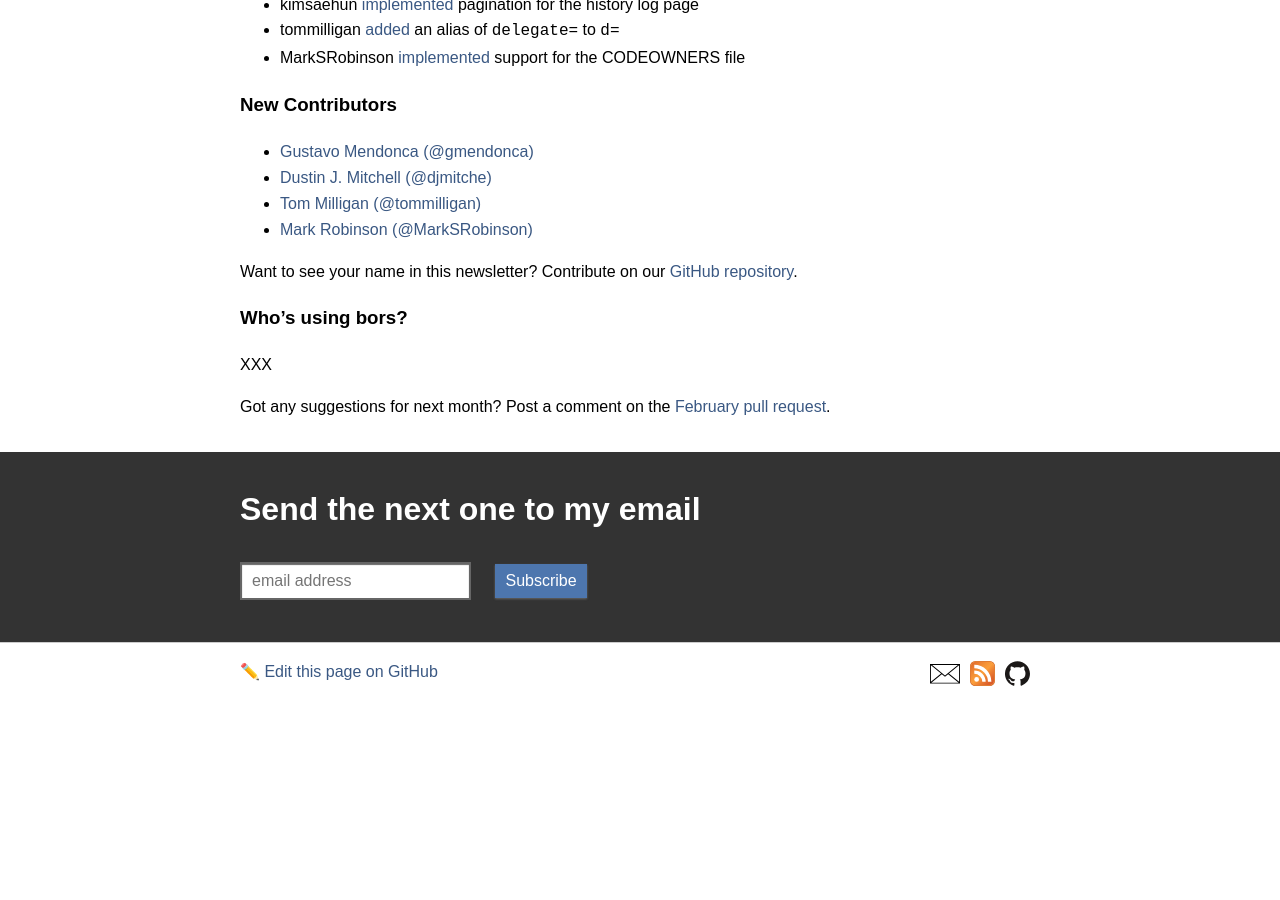
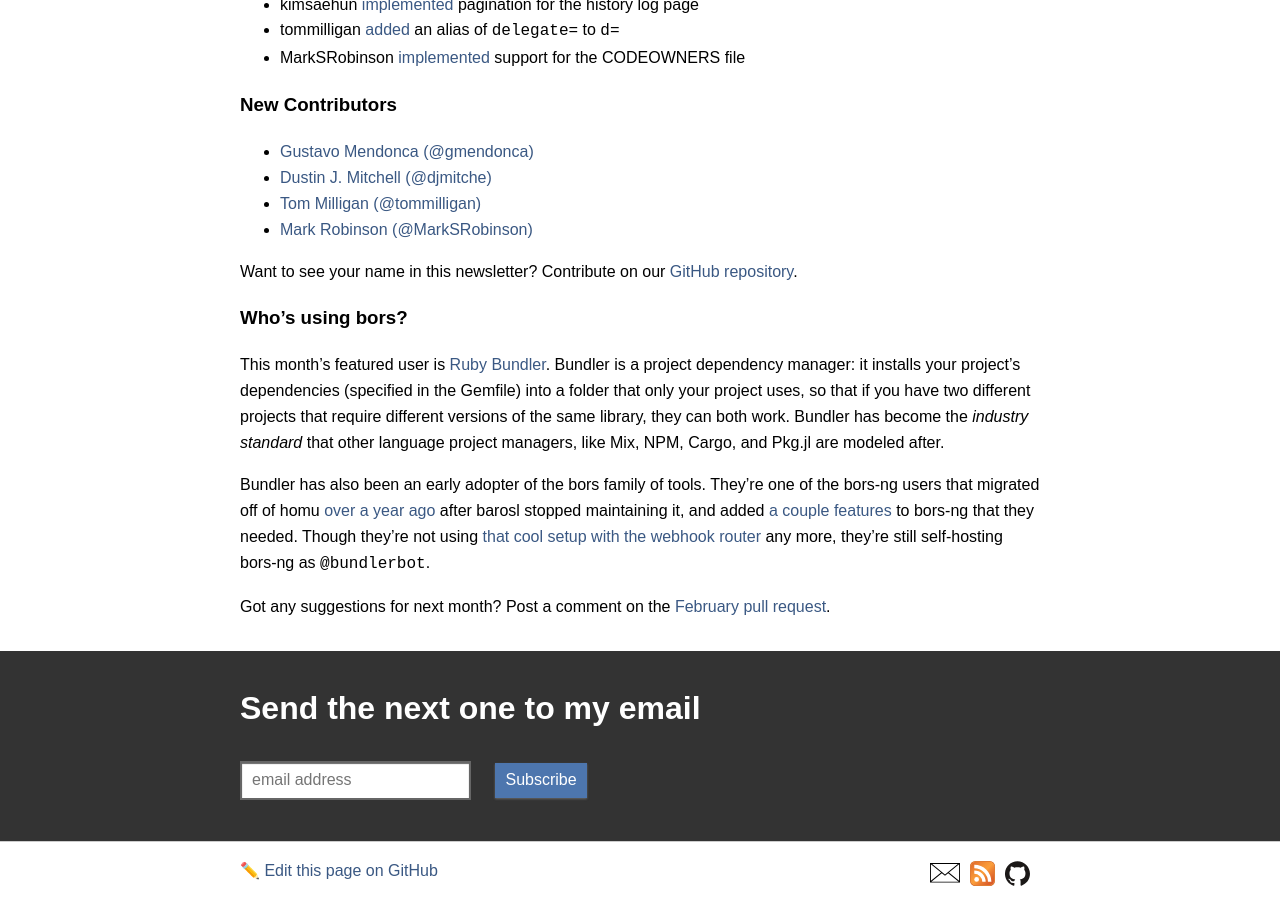
Before and after one commit to bors-ng/bors-ng.github.io, a Jekyll site: the page built from _posts/2019-10-01-tmib-33.md, in a window 1280 px wide and 900 px high, scrolled down 623 px. Built offline with Jekyll 4.4.1, drawn with Linux system fonts in a browser that asks for light colours; before the commit the page ends 1324 px from its top, so only the background shows below that.

Commit message:
Feature Bundler

```diff
--- a/_posts/2019-10-01-tmib-33.md
+++ b/_posts/2019-10-01-tmib-33.md
@@ -45,7 +45,14 @@
 
 ### Who's using bors?
 
-XXX
+This month's featured user is [Ruby Bundler](https://bundler.io/).
+Bundler is a project dependency manager:
+it installs your project's dependencies (specified in the Gemfile) into a folder that only your project uses, so that if you have two different projects that require different versions of the same library, they can both work.
+Bundler has become the *industry standard* that other language project managers, like Mix, NPM, Cargo, and Pkg.jl are modeled after.
+
+Bundler has also been an early adopter of the bors family of tools.
+They're one of the bors-ng users that migrated off of homu [over a year ago](https://github.com/bundler/bundler/commit/7856ce7d6d491e596fbe9e0c62dc80d5a89a5fd2) after barosl stopped maintaining it, and added [a couple features](https://github.com/bors-ng/bors-ng/pulls?utf8=%E2%9C%93&q=is%3Apr+author%3Aindirect) to bors-ng that they needed.
+Though they're not using [that cool setup with the webhook router](https://bors.tech/writeup/2018/09/26/bundlerbot/) any more, they're still self-hosting bors-ng as `@bundlerbot`.
 
 Got any suggestions for next month?
 Post a comment on the [February pull request](https://github.com/bors-ng/bors-ng.github.io/pull/90).
```
